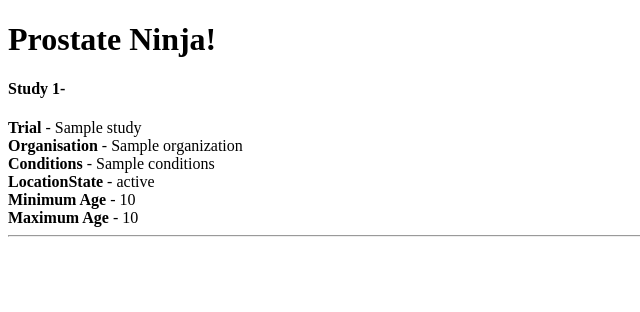
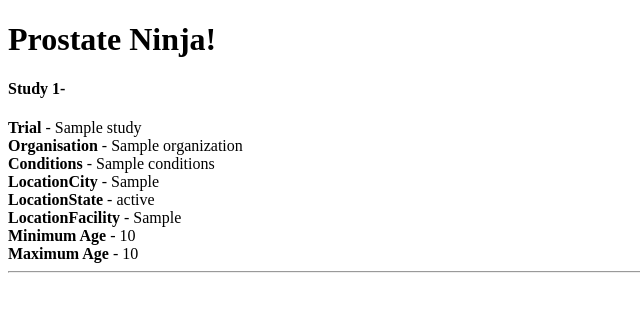
Before and after one commit to avinashupadhya99/Prostate-Ninja, a Flask app: template app/templates/result.html in a window 1280 px wide. Shown: the top 312 px of the page, without its empty margins (0-640 px from the left). Run offline with Flask 2, Linux system fonts and the light colour scheme; the template is opened without the code that fills it: most values are stand-ins (such as "Sample title", 1, 10 or a date in 2020).

Commit message:
Added more info to results page

```diff
--- a/app/templates/result.html
+++ b/app/templates/result.html
@@ -9,12 +9,14 @@
     {% for study in studies %}
         <h4>Study {{ loop.index }}-</h4>
         <div>
-          <b>Trial</b>         - {{study.briefTitle}} <br/>
-          <b>Organisation</b>  - {{study.organization}} <br/>
-          <b>Conditions</b>    - {{study.conditions}} <br/>
-          <b>LocationState</b> - {{study.locationState}} <br/>
-          <b>Minimum Age</b>   - {{study.minimumAge if (study.minimumAge | int)>=0 else 'No minimum age'}} <br/>
-          <b>Maximum Age</b>   - {{study.maximumAge if (study.maximumAge | int)<=100 else 'No maximum age' }}
+          <b>Trial</b>            - {{study.briefTitle}} <br/>
+          <b>Organisation</b>     - {{study.organization}} <br/>
+          <b>Conditions</b>       - {{study.conditions}} <br/>
+          <b>LocationCity</b>     - {{study.locationCity}} <br/>
+          <b>LocationState</b>    - {{study.locationState}} <br/>
+          <b>LocationFacility</b> - {{study.locationFacility}} <br/>
+          <b>Minimum Age</b>      - {{study.minimumAge if (study.minimumAge | int)>=0 else 'No minimum age'}} <br/>
+          <b>Maximum Age</b>      - {{study.maximumAge if (study.maximumAge | int)<=100 else 'No maximum age' }}
         </div>
         <hr/>
     {% endfor %}
```
